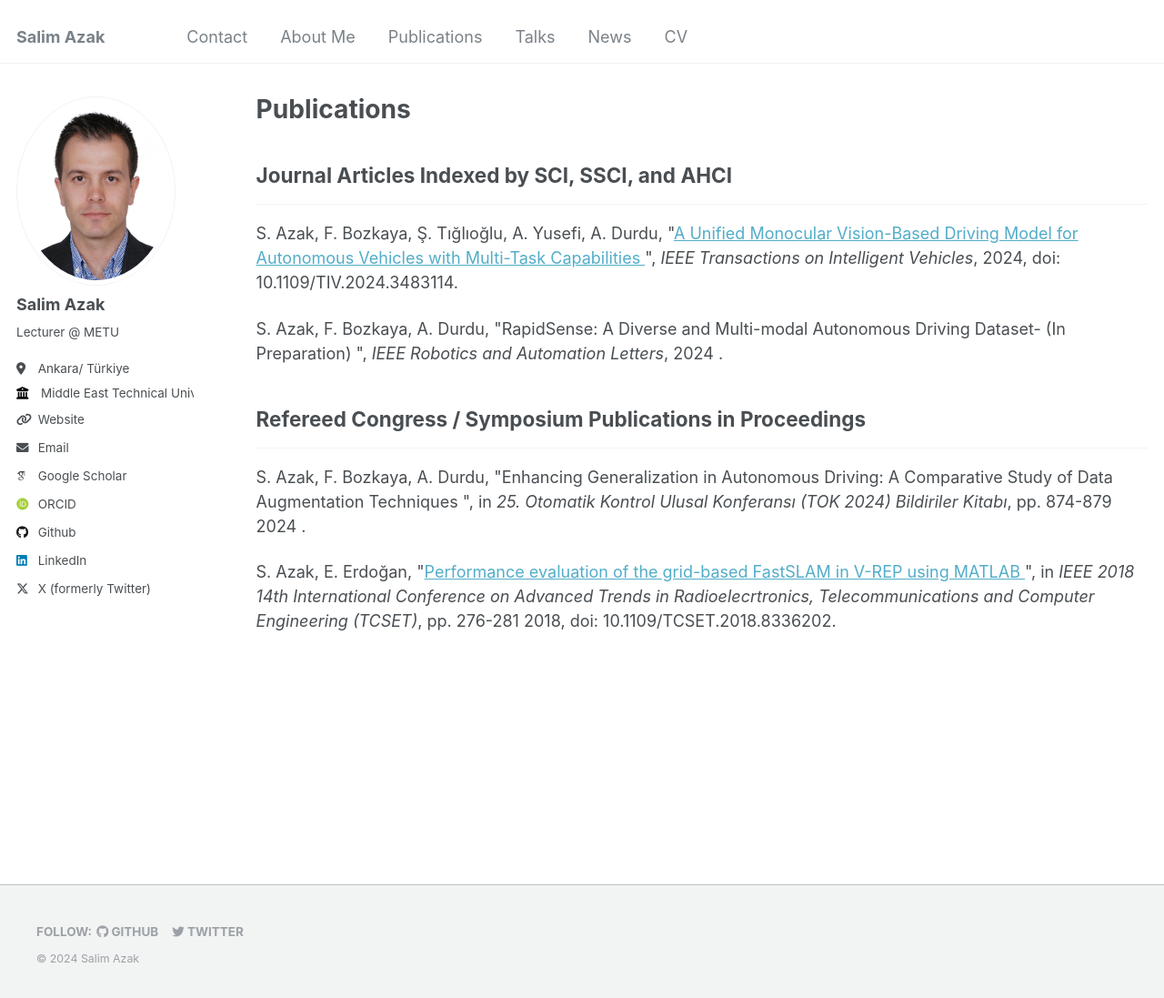
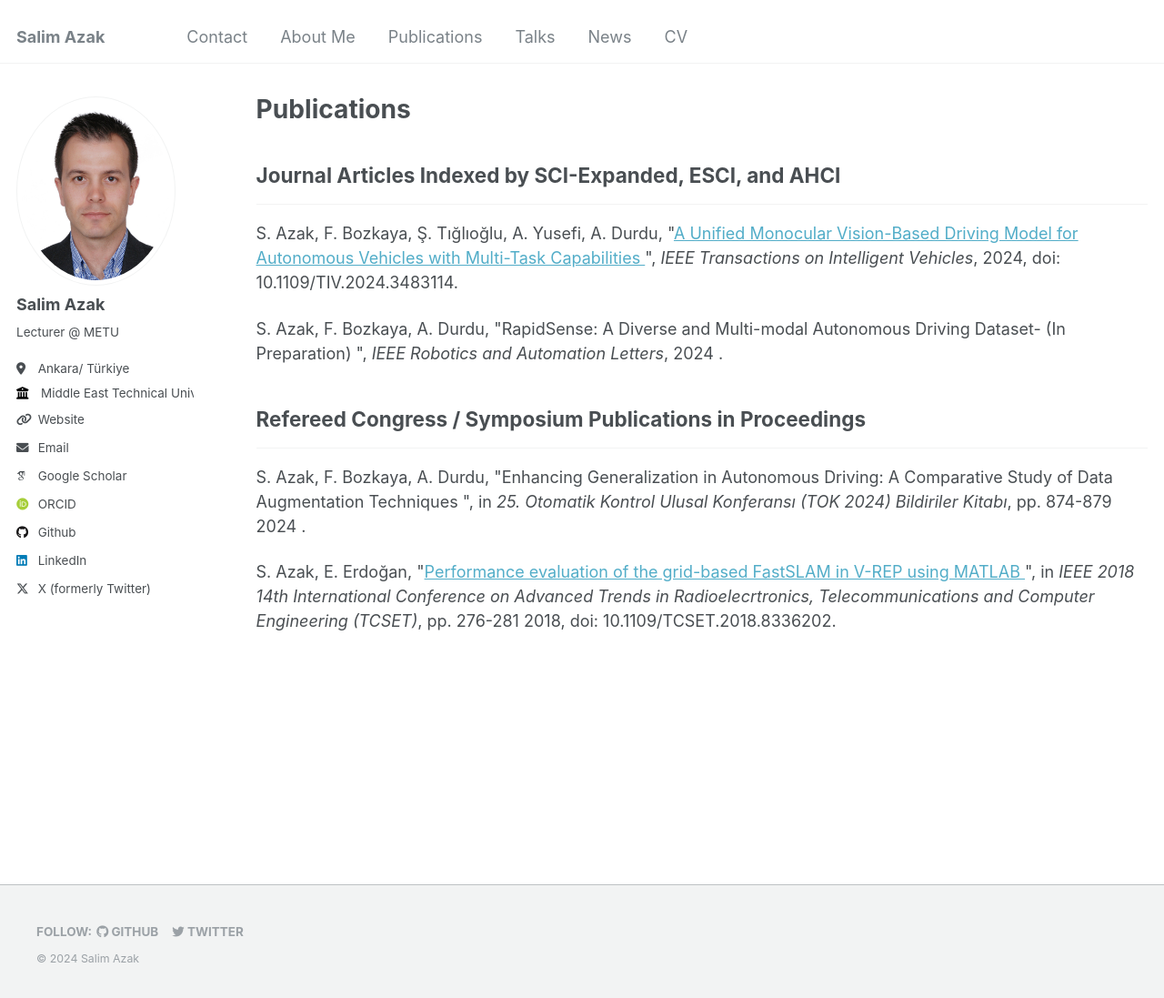
Before and after one commit to salimazak/salimazak.github.io, a Jekyll site: the page built from _pages/publications.html, in a window 1280 px wide and 1098 px high. Shown: the whole window at 91% size. Built offline with Jekyll 4.4.1, drawn with Linux system fonts in a browser that asks for light colours; some web fonts are replaced.

Commit message:
Update publications.html

```diff
--- a/_pages/publications.html
+++ b/_pages/publications.html
@@ -5,7 +5,7 @@ permalink: /publications/
 author_profile: true
 ---
 
-<h2>Journal Articles Indexed by SCI, SSCI, and AHCI</h2><hr />
+<h2>Journal Articles Indexed by SCI-Expanded, ESCI, and AHCI</h2><hr />
 {% for post in site.publications reversed %}
   {% if post.category == "journal" %}
     {% include archive-single.html %}
```
